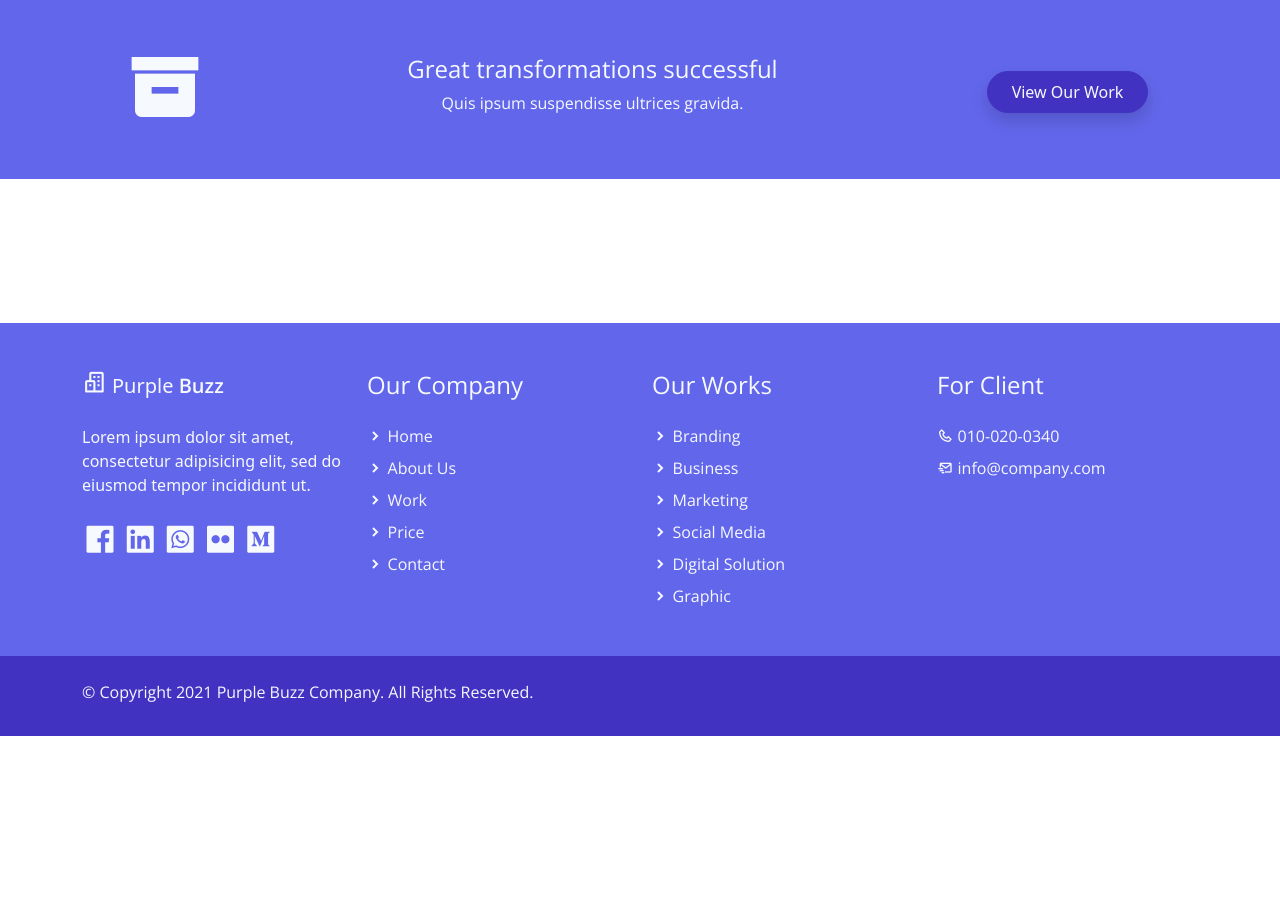
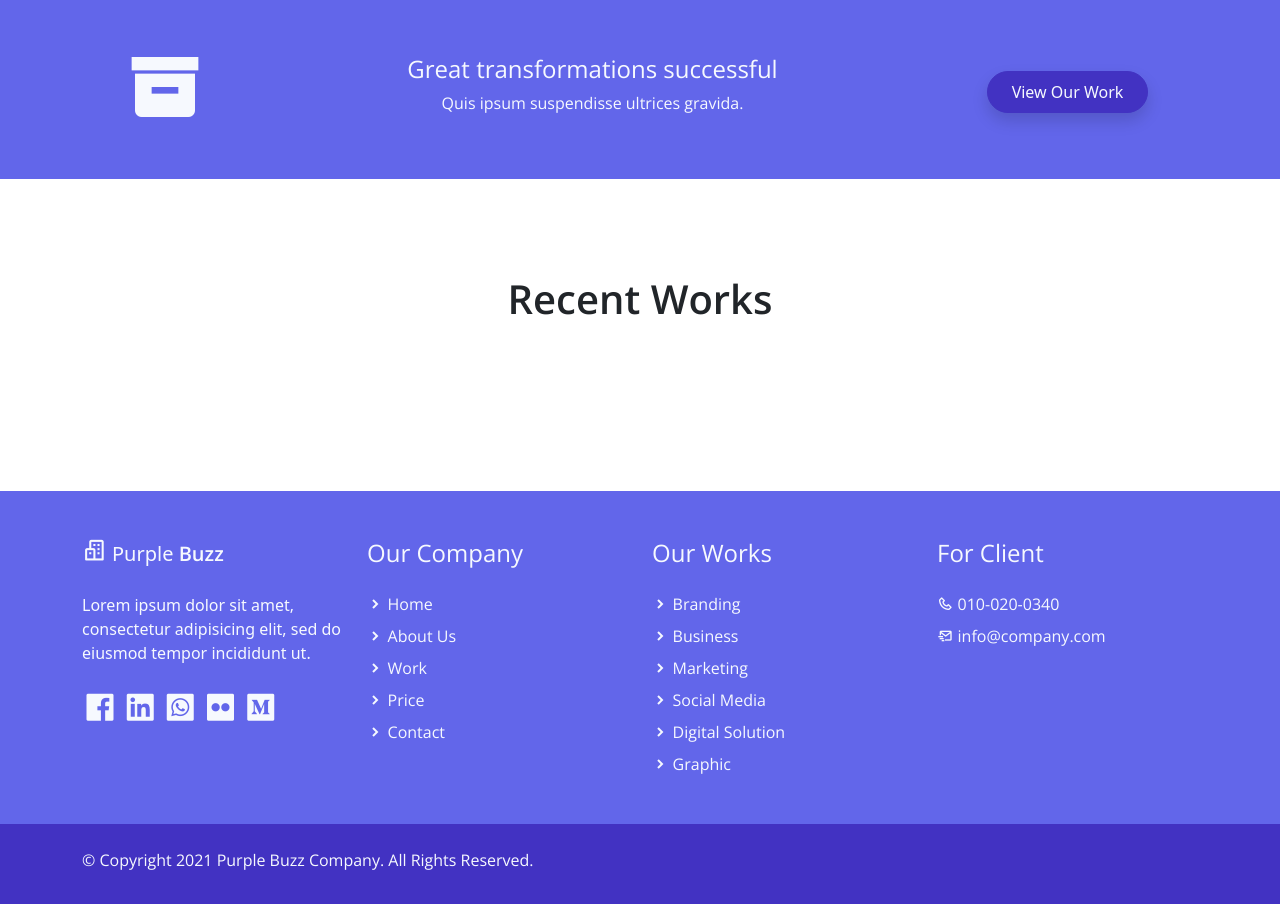
Before and after one commit to surajkumar85/Purple, a Django app: page / in a window 1280 px wide. Shown: the part 1367-2271 px from the top of the page. Before the commit the page ends 2103 px from the top, so only its background shows below. Run offline with Django 3.2, Linux system fonts and the light colour scheme; data that the repository does not hold is empty; some libraries are stand-ins or nearby versions.

Commit message:
Update index.html

```diff
--- a/myapp/templates/myapp/index.html
+++ b/myapp/templates/myapp/index.html
@@ -96,7 +96,9 @@ Purple Buzz
     <!-- Start Recent Work -->
     <section class="py-5 mb-5">
         <div class="container">
-
+            <div class="recent-work-header row text-center pb-5">
+                <h2 class="col-md-6 m-auto h2 semi-bold-600 py-5">Recent Works</h2>
+            </div>
             <div class="row gy-5 g-lg-5 mb-4">
 
                 <!-- Start Recent Work -->
```
